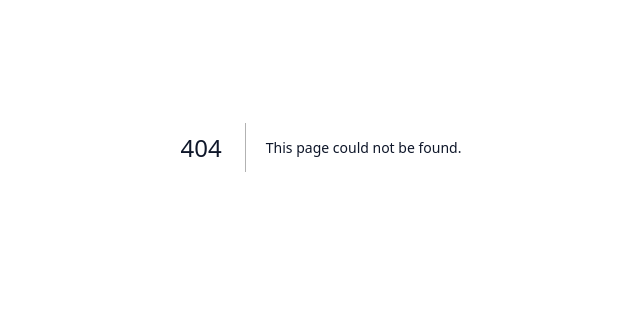
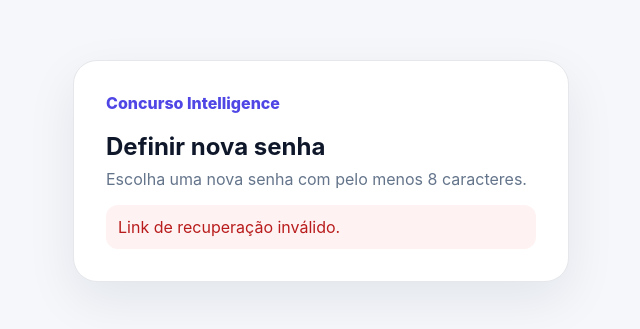
Before and after one commit to thallysonsalazar2025/primeiro-projeto, a Next.js app in the folder concurso-intelligence/: page /reset-password in a window 1280 px wide. Before the commit this address had no page. Shown: the part 253-582 px from the top of the page, without its empty margins (319-959 px from the left). Built offline with nearby package versions, Linux system fonts and the light colour scheme.

Commit message:
feat(a2): add password reset page

```diff
--- /dev/null
+++ b/concurso-intelligence/src/app/reset-password/page.tsx
@@ -0,0 +1,67 @@
+'use client';
+
+import { FormEvent, useState } from 'react';
+import { useRouter, useSearchParams } from 'next/navigation';
+
+export default function ResetPasswordPage() {
+  const router = useRouter();
+  const searchParams = useSearchParams();
+  const token = searchParams.get('token') ?? '';
+  const [error, setError] = useState('');
+  const [loading, setLoading] = useState(false);
+
+  async function submit(event: FormEvent<HTMLFormElement>) {
+    event.preventDefault();
+    setError('');
+    setLoading(true);
+    const form = new FormData(event.currentTarget);
+    const password = String(form.get('password') ?? '');
+    const confirmation = String(form.get('confirmation') ?? '');
+
+    if (password !== confirmation) {
+      setLoading(false);
+      setError('As senhas não conferem.');
+      return;
+    }
+
+    const response = await fetch('/api/auth/password/reset', {
+      method: 'POST',
+      headers: { 'content-type': 'application/json' },
+      body: JSON.stringify({ token, password }),
+    });
+    const body = await response.json();
+    setLoading(false);
+
+    if (!response.ok) {
+      setError(body.error ?? 'Não foi possível redefinir a senha.');
+      return;
+    }
+
+    router.push('/login');
+    router.refresh();
+  }
+
+  return (
+    <main style={{ minHeight: '100vh', display: 'grid', placeItems: 'center', background: '#f5f7fb', padding: 24 }}>
+      <section style={{ width: '100%', maxWidth: 430, background: '#fff', border: '1px solid #e5e7eb', borderRadius: 24, padding: 32, boxShadow: '0 18px 50px rgba(15,23,42,.08)' }}>
+        <p style={{ color: '#4f46e5', fontWeight: 800, margin: 0 }}>Concurso Intelligence</p>
+        <h1 style={{ marginBottom: 8 }}>Definir nova senha</h1>
+        <p style={{ color: '#64748b', marginTop: 0 }}>Escolha uma nova senha com pelo menos 8 caracteres.</p>
+
+        {!token ? (
+          <div style={{ color: '#b91c1c', background: '#fef2f2', padding: 12, borderRadius: 12 }}>Link de recuperação inválido.</div>
+        ) : (
+          <form onSubmit={submit} style={{ display: 'grid', gap: 14, marginTop: 24 }}>
+            <input name="password" type="password" placeholder="Nova senha" minLength={8} maxLength={128} required style={inputStyle} />
+            <input name="confirmation" type="password" placeholder="Confirmar nova senha" minLength={8} maxLength={128} required style={inputStyle} />
+            {error && <div style={{ color: '#b91c1c', background: '#fef2f2', padding: 12, borderRadius: 12 }}>{error}</div>}
+            <button disabled={loading} style={buttonStyle}>{loading ? 'Processando...' : 'Redefinir senha'}</button>
+          </form>
+        )}
+      </section>
+    </main>
+  );
+}
+
+const inputStyle = { padding: 14, borderRadius: 12, border: '1px solid #cbd5e1', fontSize: 16 };
+const buttonStyle = { padding: 14, borderRadius: 12, border: 0, background: '#4f46e5', color: '#fff', fontWeight: 800, fontSize: 16, cursor: 'pointer' };
```
